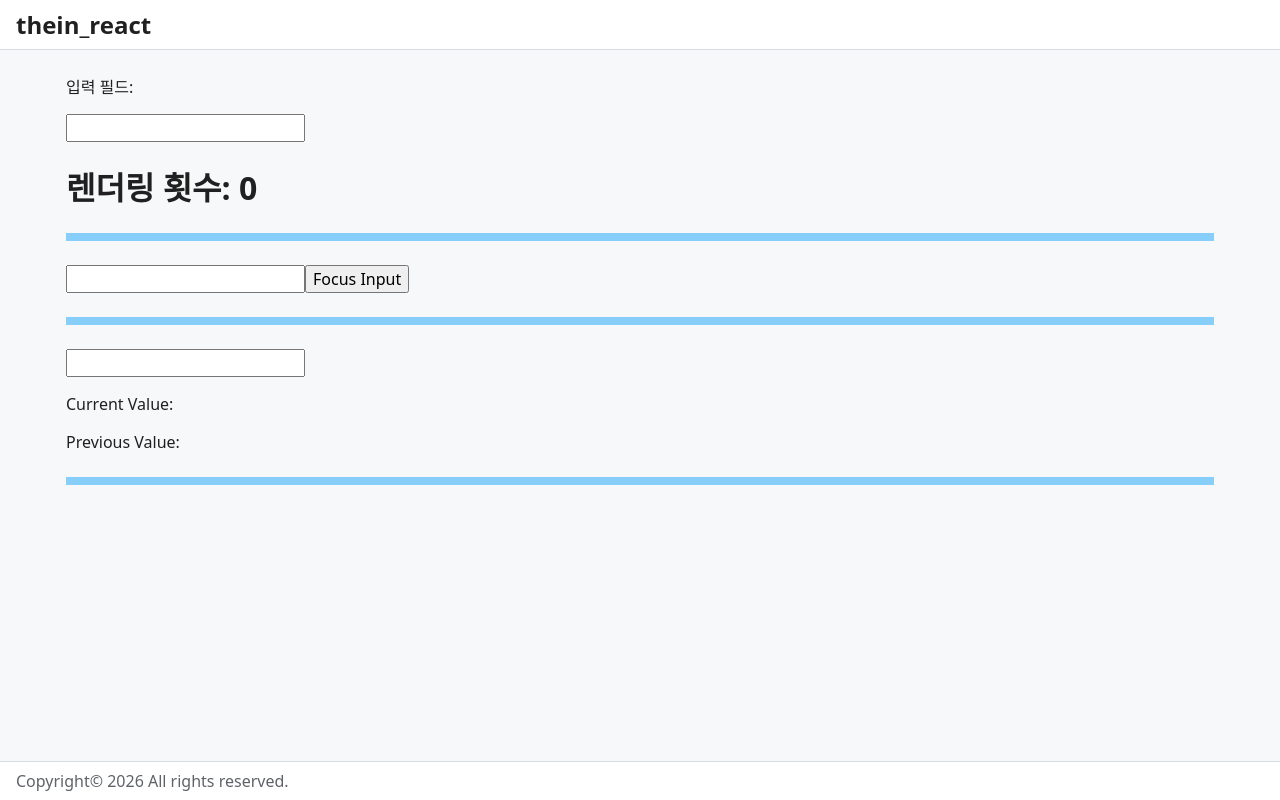
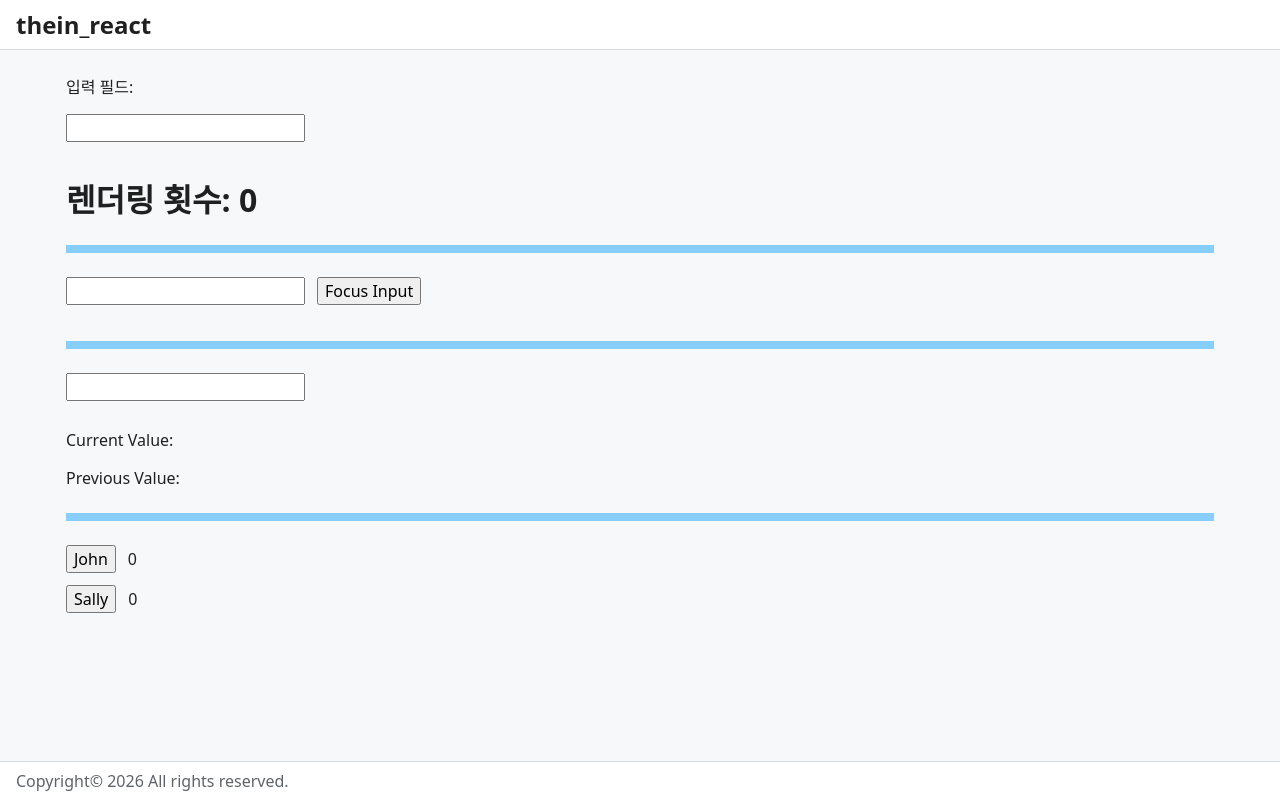
Before and after one commit to lsj1206/thein_react, a React (Vite) app: page / in a window 1280 px wide. Built offline with nearby package versions, Linux system fonts and the light colour scheme.

Commit message:
feat: new file

```diff
--- a/src/day0701/Day0701.jsx
+++ b/src/day0701/Day0701.jsx
@@ -2,6 +2,7 @@ import "./day0701.css";
 import AccessDom from "./AccessDom";
 import RenderCheck from "./RenderCheck";
 import TrackingState from "./TrackingState";
+import MyUseReduser from "./MyUseReduser";
 
 function Day0701() {
   return (
@@ -12,6 +13,7 @@ function Day0701() {
       <hr />
       <TrackingState />
       <hr />
+      <MyUseReduser />
     </>
   );
 }
--- /dev/null
+++ b/src/day0701/MyUseReduser.jsx
@@ -0,0 +1,52 @@
+import { useReducer } from "react";
+
+const initialScore = [
+  {
+    id: 1,
+    score: 0,
+    name: "John",
+  },
+  {
+    id: 2,
+    score: 0,
+    name: "Sally",
+  },
+];
+
+const reducer = (state, action) => {
+  switch (action.type) {
+    case "INCREASE":
+      return state.map((player) => {
+        if (player.id === action.id) {
+          return { ...player, score: player.score + 1 };
+        } else {
+          return player;
+        }
+      });
+    default:
+      return state;
+  }
+};
+
+function MyUseReduser() {
+  const [score, dispatch] = useReducer(reducer, initialScore);
+
+  const handleIncrease = (player) => {
+    dispatch({ type: "INCREASE", id: player.id });
+  };
+
+  return (
+    <>
+      {score.map((player) => (
+        <div key={player.id}>
+          <label>
+            <input type="button" onClick={() => handleIncrease(player)} value={player.name} />
+            {player.score}
+          </label>
+        </div>
+      ))}
+    </>
+  );
+}
+
+export default MyUseReduser;
--- a/src/day0701/day0701.css
+++ b/src/day0701/day0701.css
@@ -4,3 +4,7 @@ hr {
   padding: 4px;
   border: none;
 }
+
+input {
+  margin: 0 12px 12px 0;
+}
```
